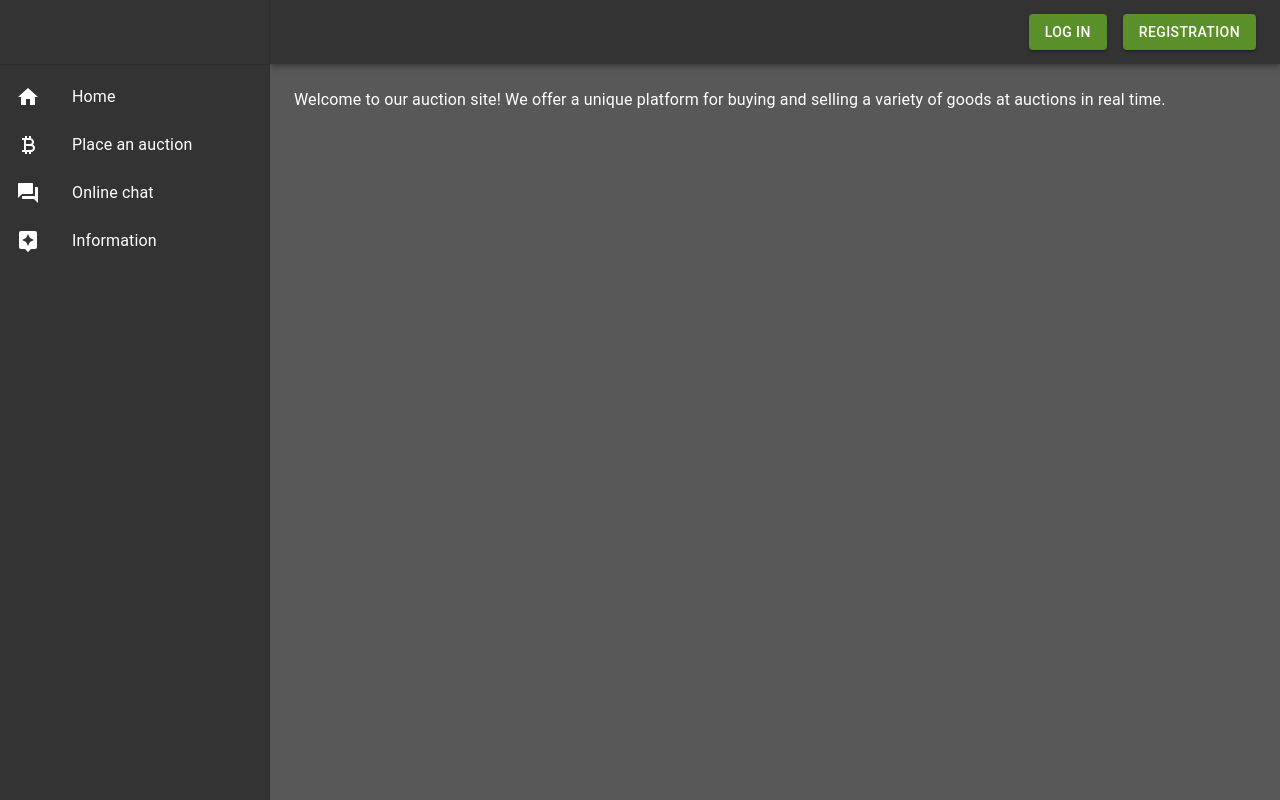
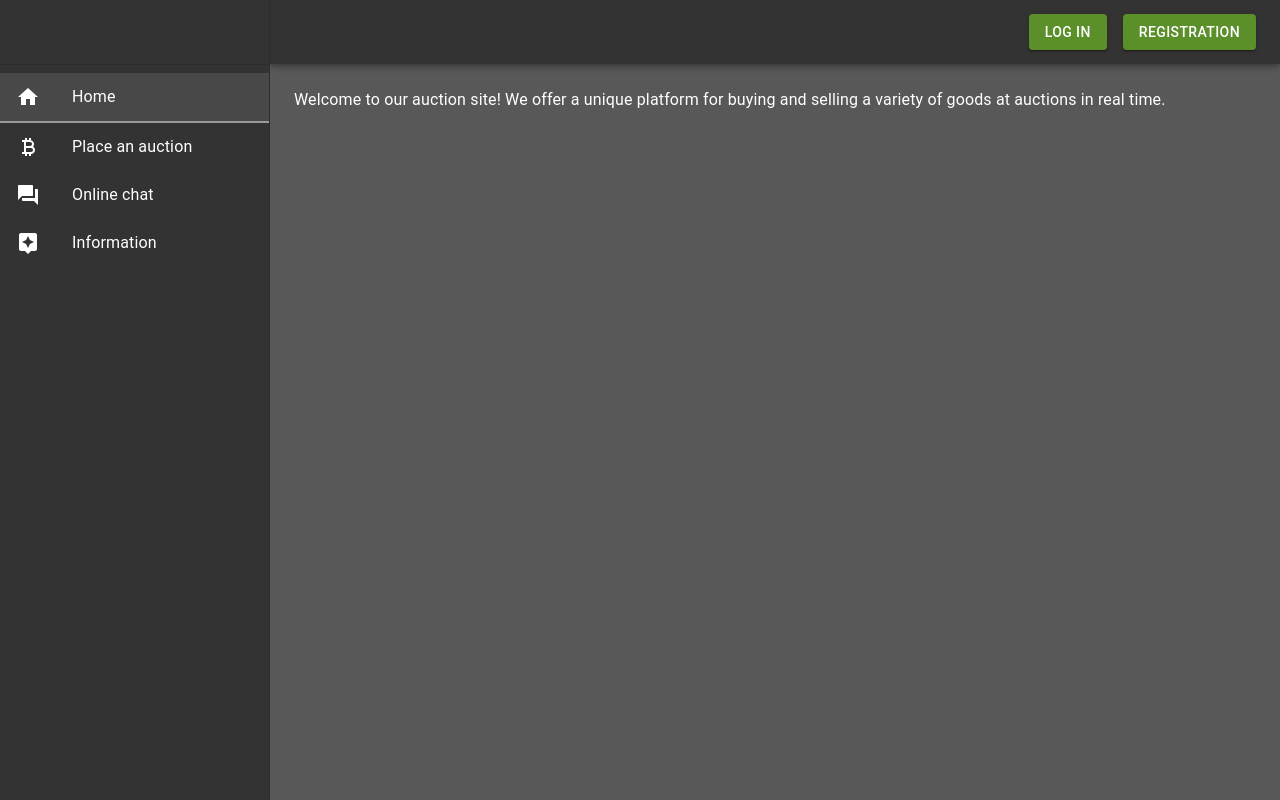
Before and after one commit to Arsaide/auction-app, a React (Create React App) app: page / in a window 1280 px wide. Built offline with nearby package versions, Linux system fonts and the light colour scheme; no server answers.

Commit message:
- The SideBar menu has been reworked - Links have been changed, a bug with re-rendering the entire site when moving to another section has been fixed - Added active class to link - Optimizing your personal account path if getUser request pending - Changed styles in global.scss

```diff
--- a/src/app/global.scss
+++ b/src/app/global.scss
@@ -9,6 +9,10 @@ body {
 
 h1, h2, h3, h4, h5, h6, button, a, p {
     margin: 0;
+}
+
+a {
+    text-decoration: none;
 }
 
 ::-webkit-scrollbar-track {
--- /dev/null
+++ b/src/components/layout/nav/sideBar/SideBar.css
@@ -0,0 +1,5 @@
+.active {
+    background-color: rgba(255, 255, 255, 0.1);
+    transition: background-color 0.3s ease;
+    border-bottom: 2px solid #999999;
+}
--- a/src/components/layout/nav/sideBar/SideBar.tsx
+++ b/src/components/layout/nav/sideBar/SideBar.tsx
@@ -11,8 +11,18 @@ import ListItemIcon from '@mui/material/ListItemIcon';
 import ListItemText from '@mui/material/ListItemText';
 import Toolbar from '@mui/material/Toolbar';
 import { MainColors } from '../../../../lib/colors/MainColors';
+import { useContext } from 'react';
+import { Context } from '../../../../index';
+import Avatar from '@mui/material/Avatar';
+import { AuthContext } from '../../../../lib/providers/AuthContext';
+import { NavLink } from 'react-router-dom';
+import './SideBar.css';
 
 const SideBar = () => {
+    const { store } = useContext(Context);
+    const { name, avatar, id } = store.user;
+    const { isLoggedIn, isLoading } = useContext(AuthContext);
+
     return (
         <>
             <Toolbar sx={{ bgcolor: MainColors.GRAY333 }} />
@@ -22,55 +32,93 @@ const SideBar = () => {
                     disablePadding
                     sx={{ '&:hover': { bgcolor: MainColors.GRAY333_01 } }}
                 >
-                    <ListItemButton href="/" sx={{ color: MainColors.WHITE }}>
+                    <NavLink
+                        to={'/'}
+                        style={{ width: '100%' }}
+                        className={({ isActive }) =>
+                            [isActive ? 'active' : ''].join(' ')
+                        }
+                    >
+                        <ListItemButton sx={{ color: MainColors.WHITE }}>
                             <ListItemIcon sx={{ color: MainColors.WHITE }}>
                                 <HomeIcon />
                             </ListItemIcon>
                             <ListItemText primary={'Home'} />
                         </ListItemButton>
+                    </NavLink>
                 </ListItem>
                 <ListItem
                     disablePadding
                     sx={{ '&:hover': { bgcolor: MainColors.GRAY333_01 } }}
                 >
-                    <ListItemButton
-                        href="/auction"
-                        sx={{ color: MainColors.WHITE }}
-                    >
+                    <NavLink to={'/auction'} style={{ width: '100%' }}>
+                        <ListItemButton sx={{ color: MainColors.WHITE }}>
                             <ListItemIcon sx={{ color: MainColors.WHITE }}>
                                 <CurrencyBitcoinIcon />
                             </ListItemIcon>
                             <ListItemText primary={'Place an auction'} />
                         </ListItemButton>
+                    </NavLink>
                 </ListItem>
                 <ListItem
                     disablePadding
                     sx={{ '&:hover': { bgcolor: MainColors.GRAY333_01 } }}
                 >
-                    <ListItemButton
-                        href="/online-chat"
-                        sx={{ color: MainColors.WHITE }}
-                    >
+                    <NavLink to={'/online-chat'} style={{ width: '100%' }}>
+                        <ListItemButton sx={{ color: MainColors.WHITE }}>
                             <ListItemIcon sx={{ color: MainColors.WHITE }}>
                                 <QuestionAnswerIcon />
                             </ListItemIcon>
                             <ListItemText primary={'Online chat'} />
                         </ListItemButton>
+                    </NavLink>
                 </ListItem>
                 <ListItem
                     disablePadding
                     sx={{ '&:hover': { bgcolor: MainColors.GRAY333_01 } }}
                 >
-                    <ListItemButton
-                        href="/information"
-                        sx={{ color: MainColors.WHITE }}
-                    >
+                    <NavLink to={'/information'} style={{ width: '100%' }}>
+                        <ListItemButton sx={{ color: MainColors.WHITE }}>
                             <ListItemIcon sx={{ color: MainColors.WHITE }}>
                                 <AssistantIcon />
                             </ListItemIcon>
                             <ListItemText primary={'Information'} />
                         </ListItemButton>
+                    </NavLink>
                 </ListItem>
+                {isLoggedIn && (
+                    <ListItem
+                        disablePadding
+                        sx={{
+                            '&:hover': { bgcolor: MainColors.GRAY333_01 },
+                            borderTop: 1,
+                            borderColor: 'divider',
+                            mt: 4,
+                        }}
+                    >
+                        <NavLink
+                            to={
+                                isLoading
+                                    ? `/personal-account`
+                                    : `/personal-account/${id}`
+                            }
+                            style={{ width: '100%' }}
+                        >
+                            <ListItemButton sx={{ color: MainColors.WHITE }}>
+                                <ListItemIcon sx={{ color: MainColors.WHITE }}>
+                                    <Avatar
+                                        sx={{ width: 24, height: 24 }}
+                                        alt={name}
+                                        src={`${avatar}`}
+                                    />
+                                </ListItemIcon>
+                                <ListItemText
+                                    primary={`${name || 'Personal'} account`}
+                                />
+                            </ListItemButton>
+                        </NavLink>
+                    </ListItem>
+                )}
             </List>
         </>
     );
```
Lines whose indentation alone changed are shown as unchanged.
